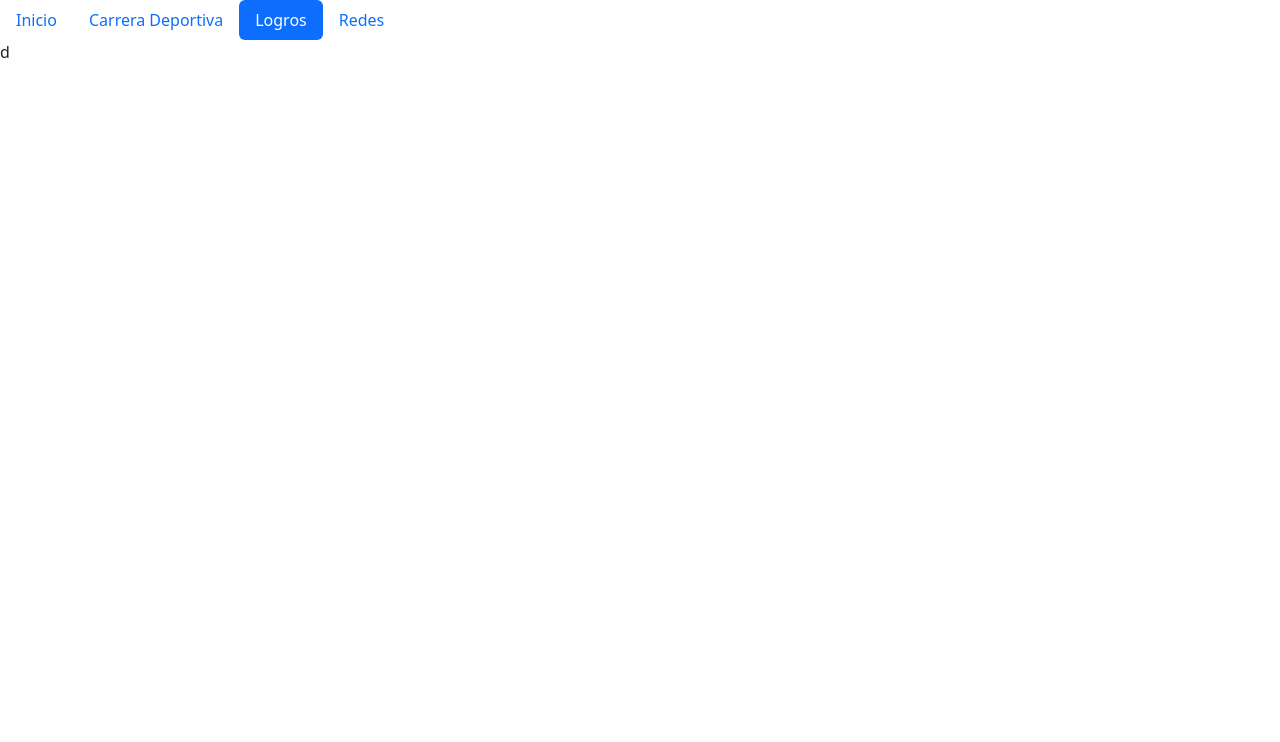
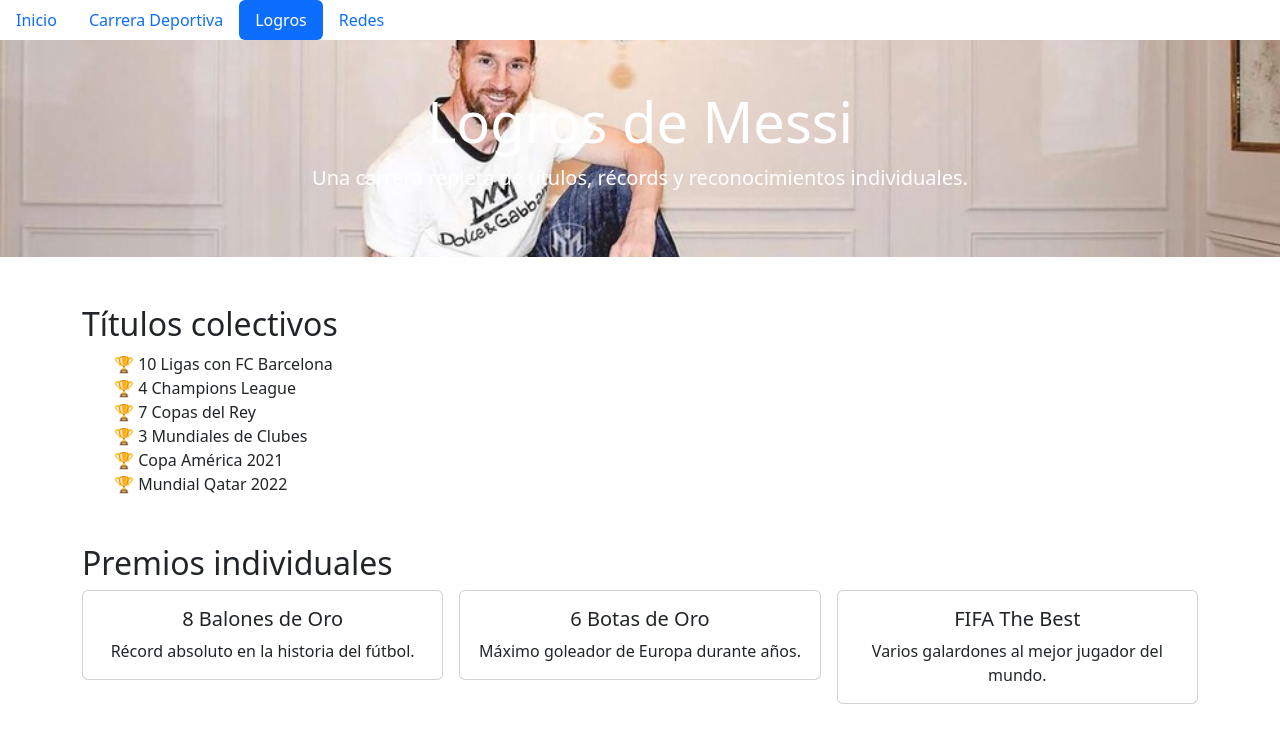
Before and after one commit to Franac0a/Trabajo_Practico_Colaborativo_Grupo_9, a plain HTML site: page tomasVega.html in a window 1280 px wide. Drawn offline with nearby package versions, Linux system fonts and the light colour scheme.

Commit message:
agregue un section para los logros de messi

```diff
--- a/tomasVega.html
+++ b/tomasVega.html
@@ -26,7 +26,57 @@
         </ul>
         </nav>
     </header>
-    d
+    <main>
+
+        <section class="bg-light py-5 text-center logros-bg">
+            <div class="container">
+            <h1 class="display-4">Logros de Messi</h1>
+            <p class="lead">Una carrera repleta de títulos, récords y reconocimientos individuales.</p>
+            </div>
+        </section>
+
+        <section class="container my-5">
+            <h2>Títulos colectivos</h2>
+            <ul class="lista-titulos">
+            <li class="list-group-item">🏆 10 Ligas con FC Barcelona</li>
+            <li class="list-group-item">🏆 4 Champions League</li>
+            <li class="list-group-item">🏆 7 Copas del Rey</li>
+            <li class="list-group-item">🏆 3 Mundiales de Clubes</li>
+            <li class="list-group-item">🏆 Copa América 2021</li>
+            <li class="list-group-item">🏆 Mundial Qatar 2022</li>
+            </ul>
+        </section>
+
+        <section class="container my-5">
+            <h2>Premios individuales</h2>
+            <div class="row g-3">
+            <div class="col-md-4">
+                <div class="card text-center">
+                <div class="card-body">
+                    <h5 class="card-title">8 Balones de Oro</h5>
+                    <p class="card-text">Récord absoluto en la historia del fútbol.</p>
+                </div>
+                </div>
+            </div>
+            <div class="col-md-4">
+                <div class="card text-center">
+                <div class="card-body">
+                    <h5 class="card-title">6 Botas de Oro</h5>
+                    <p class="card-text">Máximo goleador de Europa durante años.</p>
+                </div>
+                </div>
+            </div>
+            <div class="col-md-4">
+                <div class="card text-center">
+                <div class="card-body">
+                    <h5 class="card-title">FIFA The Best</h5>
+                    <p class="card-text">Varios galardones al mejor jugador del mundo.</p>
+                </div>
+                </div>
+            </div>
+            </div>
+        </section>
+        </main>
     <footer>
 
     </footer>
```
